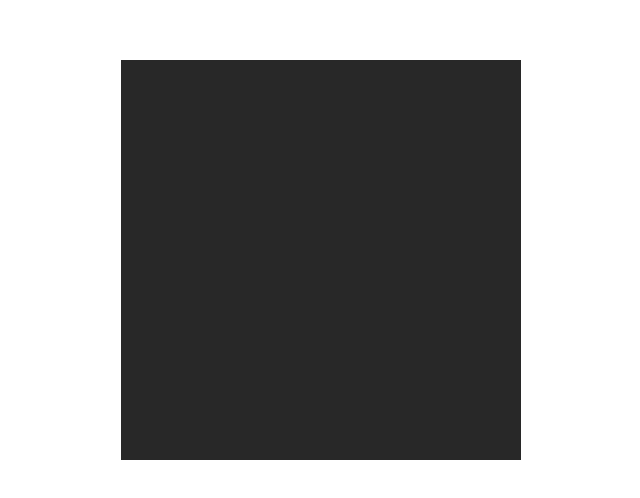
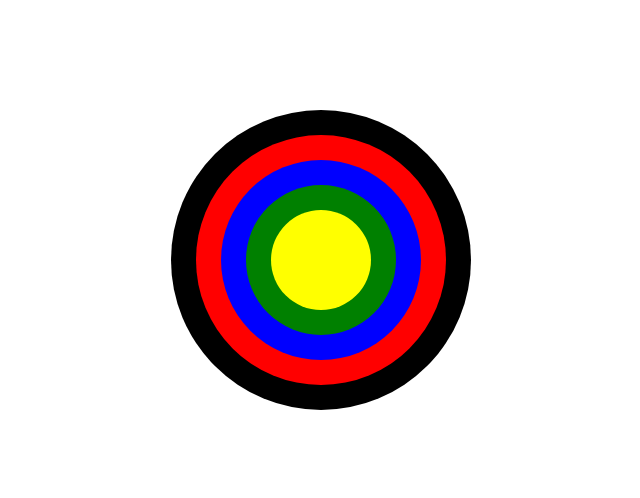
Before and after one commit to gabrielintech1999/css-challenges, a plain HTML site: page archery-target/index.html in a window 1280 px wide. Shown: the part 148-646 px from the top of the page, without its empty margins (319-959 px from the left). Drawn offline with Linux system fonts and the light colour scheme.

Commit message:
doing the flags challenges..

```diff
--- a/archery-target/index.css
+++ b/archery-target/index.css
@@ -6,7 +6,6 @@
   --red: #fb2f27;
   --yellow: #fdfe29;
 }
-
 
 /* reset */
 
@@ -24,67 +23,11 @@ html {
   text-size-adjust: none;
 }
 
-/* Remove default margin in favour of better control in authored CSS */
-body, h1, h2, h3, h4, p,
-figure, blockquote, dl, dd {
-  margin-block-end: 0;
-}
-
-/* Remove list styles on ul, ol elements with a list role, which suggests default styling will be removed */
-ul[role='list'],
-ol[role='list'] {
-  list-style: none;
-}
-
 /* Set core body defaults */
 body {
   min-height: 100vh;
   line-height: 1.5;
 }
-
-/* Set shorter line heights on headings and interactive elements */
-h1, h2, h3, h4,
-button, input, label {
-  line-height: 1.1;
-}
-
-/* Balance text wrapping on headings */
-h1, h2,
-h3, h4 {
-  text-wrap: balance;
-}
-
-/* A elements that don't have a class get default styles */
-a:not([class]) {
-  text-decoration-skip-ink: auto;
-  color: currentColor;
-}
-
-/* Make images easier to work with */
-img,
-picture {
-  max-width: 100%;
-  display: block;
-}
-
-/* Inherit fonts for inputs and buttons */
-input, button,
-textarea, select {
-  font-family: inherit;
-  font-size: inherit;
-}
-
-/* Make sure textareas without a rows attribute are not tiny */
-textarea:not([rows]) {
-  min-height: 10em;
-}
-
-/* Anything that has been anchored to should have extra scroll margin */
-:target {
-  scroll-margin-block: 5ex;
-}
-
-
 
 /* global styles */
 
@@ -93,43 +36,42 @@ body {
   place-content: center;
 }
 
-
 /* archery target components */
 
-
-.ring-1, .ring-2, .ring-3 {
+.rings, .ring {
   display: grid;
   place-content: center;
-    border: 1px solid red;
-    background-color: var(--yellow);
-    width: 50px;
-    height: 50px;
+  border-radius: 50%;
 }
 
-.ring {
-    display: grid;
-    place-content: center;
-    width: 400px;
-    height: 400px;
-    background-color: var(--black);
+.rings {
+  width: 300px;
+  height: 300px;
+  background-color: black;
+
 }
 
 .ring-1 {
-    width: 300px;
-    height: 300px;
-    background-color: var(--blue);
+  width: 250px;
+  height: 250px;
+  background-color: red;
 }
 
 .ring-2 {
-    width: 250px;
-    height: 250px;
-    padding: 15px;
-    background-color: var(--blue);
+  width: 200px;
+  height: 200px;
+  background-color: blue;
 }
 
-.ring-3 {
-    width: 75px;
-    height: 75px;
-    padding: 15px;
-    background-color: red;
+.ring-3{
+  width: 150px;
+  height: 150px;
+  background-color: green;
 }
+
+
+.bullseye {
+  width: 100px;
+  height: 100px;
+  background-color: yellow;
+}
--- /dev/null
+++ b/french-flag/index.css
@@ -0,0 +1,60 @@
+/* Reset */
+
+/* Box sizing rules */
+*,
+*::before,
+*::after {
+  box-sizing: border-box;
+}
+
+/* Prevent font size inflation */
+html {
+  -moz-text-size-adjust: none;
+  -webkit-text-size-adjust: none;
+  text-size-adjust: none;
+}
+
+/* Set core body defaults */
+body {
+  min-height: 100vh;
+  line-height: 1.5;
+}
+
+/* colors */
+:root {
+  --red: #ed2938;
+  --white: #fff;
+  --blue: #002495;
+  --flag-height: 150px;
+}
+
+/* global styles */
+body {
+  background-color: #000;
+  display: grid;
+  place-content: center;
+}
+
+.flag-france {
+  /* border: 2px solid red; */
+  margin-inline: auto;
+  width: calc(var(--flag-height) *  3/2); /* Aspect ratio  proporçao  3:2 */
+  height: 150px;
+  display: flex;
+}
+
+.stripe {
+  flex-grow: 1;
+}
+
+.flag-france div:nth-of-type(1) {
+  background-color: red;
+}
+
+.flag-france div:nth-of-type(2) {
+  background-color: #fff;
+}
+
+.flag-france div:nth-of-type(3) {
+  background-color: blue;
+}
--- /dev/null
+++ b/german-flag/index.css
@@ -0,0 +1,56 @@
+/* Reset */
+
+/* Box sizing rules */
+*,
+*::before,
+*::after {
+  box-sizing: border-box;
+}
+
+/* Prevent font size inflation */
+html {
+  -moz-text-size-adjust: none;
+  -webkit-text-size-adjust: none;
+  text-size-adjust: none;
+}
+
+/* Set core body defaults */
+body {
+  min-height: 100vh;
+  line-height: 1.5;
+}
+
+/* colors */
+:root {
+  --black: #000000;
+  --red: #de0002;
+  --yellow: #ffce00;
+  --flag-height: 150px;
+}
+
+/* global styles */
+body {
+  background-color: #00000036;
+  display: grid;
+  place-content: center;
+}
+
+.flag-france {
+  /* border: 2px solid red; */
+  margin-inline: auto;
+  width: calc(var(--flag-height) * 3 / 2); /* Aspect ratio  proporçao  3:2 */
+  height: 150px;
+  display: grid;
+}
+
+.flag-france div:nth-of-type(1) {
+  background-color: var(--black);
+}
+
+.flag-france div:nth-of-type(2) {
+  background-color: var(--red);
+}
+
+.flag-france div:nth-of-type(3) {
+  background-color: var(--yellow);
+}
--- /dev/null
+++ b/japanese-flag/index.css
@@ -0,0 +1,74 @@
+/* Reset */
+
+/* Box sizing rules */
+*,
+*::before,
+*::after {
+  box-sizing: border-box;
+  margin: 0;
+  padding: 0;
+}
+
+/* Prevent font size inflation */
+html {
+  -moz-text-size-adjust: none;
+  -webkit-text-size-adjust: none;
+  text-size-adjust: none;
+}
+
+/* Set core body defaults */
+body {
+  min-height: 100vh;
+  line-height: 1.5;
+}
+
+/* colors */
+:root {
+  --white: #fff;
+  --red: #ff0002;
+  --flag-hw: 200px;
+}
+
+/* Global styles */
+
+body {
+  display: grid;
+  place-content: center;
+}
+
+.flag-swiss {
+  height: var(--flag-hw);
+  width: calc(var(--flag-hw) * 1);
+  border: 1px solid red;
+  background-color: var(--red);
+  display: flex;
+  justify-content: center;
+  align-items: center;
+}
+
+.cross {
+  background-color: var(--white);
+}
+
+.cross {
+  height: calc(var(--flag-hw) * 3/16);
+  width: calc(var(--flag-hw) * 5/8);
+  background: var(--white);
+}
+
+.cross-horizontal {
+  transform: rotate(90deg);
+  position: absolute;
+}
+/* .cross1 {
+  height: calc(var(--flag-hw) * 3/16);
+  width: calc(var(--flag-hw) * 5/8);
+  background: var(--white);
+}
+
+.cross2 {
+  height: calc(var(--flag-hw) * 5/8);
+  width: calc(var(--flag-hw) * 3/16);
+  background: var(--white);
+  position: absolute;
+} */
--- /dev/null
+++ b/madagascar-flag/index.css
@@ -0,0 +1,61 @@
+/* Reset */
+
+/* Box sizing rules */
+*,
+*::before,
+*::after {
+  box-sizing: border-box;
+}
+
+/* Prevent font size inflation */
+html {
+  -moz-text-size-adjust: none;
+  -webkit-text-size-adjust: none;
+  text-size-adjust: none;
+}
+
+/* Set core body defaults */
+body {
+  min-height: 100vh;
+  line-height: 1.5;
+}
+
+/* colors */
+:root {
+  --white: #ffffff;
+  --red: #fc3e32;
+  --green: #007e39;
+  --flag-height: 150px;
+  --flag-width: calc(var(--flag-height) * 3 / 2);
+}
+
+/* global styles */
+body {
+  background-color: #00000036;
+  display: grid;
+  place-content: center;
+}
+
+.flag-madagascar {
+  width: var(--flag-width);
+  height: var(--flag-height);
+  display: grid;
+  grid-template-columns: 1fr 2fr;
+  grid-template-rows: repeat(2, 1fr);
+}
+
+
+
+.flag-madagascar div:nth-of-type(1) {
+  background-color: var(--white);
+  grid-row: 1 / 3;
+}
+
+.flag-madagascar div:nth-of-type(2) {
+  background-color: var(--red);
+}
+
+.flag-madagascar div:nth-of-type(3) {
+  background-color: var(--green);
+  grid-column: 2;
+}
--- /dev/null
+++ b/switzerland-flag/index.css
@@ -0,0 +1,74 @@
+/* Reset */
+
+/* Box sizing rules */
+*,
+*::before,
+*::after {
+  box-sizing: border-box;
+  margin: 0;
+  padding: 0;
+}
+
+/* Prevent font size inflation */
+html {
+  -moz-text-size-adjust: none;
+  -webkit-text-size-adjust: none;
+  text-size-adjust: none;
+}
+
+/* Set core body defaults */
+body {
+  min-height: 100vh;
+  line-height: 1.5;
+}
+
+/* colors */
+:root {
+  --white: #fff;
+  --red: #ff0002;
+  --flag-hw: 200px;
+}
+
+/* Global styles */
+
+body {
+  display: grid;
+  place-content: center;
+}
+
+.flag-swiss {
+  height: var(--flag-hw);
+  width: calc(var(--flag-hw) * 1);
+  border: 1px solid red;
+  background-color: var(--red);
+  display: flex;
+  justify-content: center;
+  align-items: center;
+}
+
+.cross {
+  background-color: var(--white);
+}
+
+.cross {
+  height: calc(var(--flag-hw) * 3/16);
+  width: calc(var(--flag-hw) * 5/8);
+  background: var(--white);
+}
+
+.cross-horizontal {
+  transform: rotate(90deg);
+  position: absolute;
+}
+/* .cross1 {
+  height: calc(var(--flag-hw) * 3/16);
+  width: calc(var(--flag-hw) * 5/8);
+  background: var(--white);
+}
+
+.cross2 {
+  height: calc(var(--flag-hw) * 5/8);
+  width: calc(var(--flag-hw) * 3/16);
+  background: var(--white);
+  position: absolute;
+} */
```
Also changed, not shown: french-flag/index.html (added, +17 -0 lines), german-flag/index.html (added, +17 -0 lines), japanese-flag/index.html (added, +15 -0 lines), madagascar-flag/index.html (added, +16 -0 lines), switzerland-flag/index.html (added, +15 -0 lines), word-carousel/index.css (added, +107 -0 lines), word-carousel/index.html (added, +14 -0 lines). Lines whose indentation alone changed are shown as unchanged.
